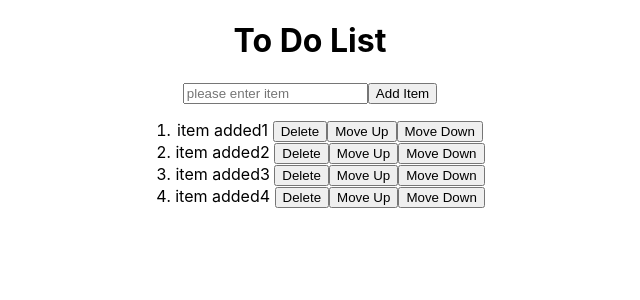
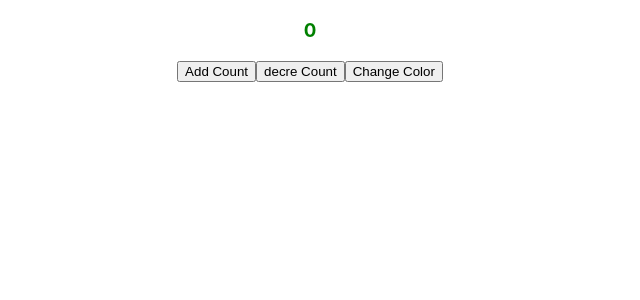
Before and after one commit to anushad246/react-all-concepts, a React (Create React App) app: page / in a window 1280 px wide. Shown: the top 300 px of the page, without its empty margins (330-970 px from the left). Built offline with nearby package versions, Linux system fonts and the light colour scheme.

Commit message:
useEffect hook

```diff
--- a/src/App.jsx
+++ b/src/App.jsx
@@ -20,7 +20,8 @@ import "./App.css";
 // import UpdateObjectInState from "./practice-components/UpdateObjectInState";
 // import UpdateArrayInState from "./practice-components/UpdateArrayInState";
 // import ArrOfObj from "./practice-components/ArrOfObj";
-import Crud from './practice-components/Crud'
+// import Crud from './practice-components/Crud'
+import UseEffects from './practice-components/UseEffects'
 
 const user = {
   name: "Anusha Dammalapati",
@@ -170,7 +171,8 @@ function App() {
       {/* <UpdateObjectInState></UpdateObjectInState> */}
       {/* <UpdateArrayInState></UpdateArrayInState> */}
       {/* <ArrOfObj></ArrOfObj> */}
-      <Crud></Crud>
+      {/* <Crud></Crud> */}
+      <UseEffects></UseEffects>
     </div>
   );
 }
--- a/src/practice-components/Crud.jsx
+++ b/src/practice-components/Crud.jsx
@@ -1,27 +1,32 @@
 import React, { useState } from "react";
 
 const Crud = () => {
-  const [task, setTask] = useState(["item added1", "item added2", "item added3","item added4"]);
+  const [task, setTask] = useState([
+    "item added1",
+    "item added2",
+    "item added3",
+    "item added4",
+  ]);
   const [newTask, setNewTask] = useState();
 
-  function handleInputEvent(event){
+  function handleInputEvent(event) {
     setNewTask(event.target.value);
-  };
+  }
 
-  function addTask(){
-      setTask(t => [...t, newTask]);
-      setNewTask("")
+  function addTask() {
+    setTask((t) => [...t, newTask]);
+    setNewTask("");
   }
 
   function deleteItem(i) {
-    let deletItem = task.filter((item, index) => i !== index)
-    setTask(deletItem)
+    let deletItem = task.filter((item, index) => i !== index);
+    setTask(deletItem);
   }
 
   function moveUp(index) {
     let upDateTask = [...task];
-    [upDateTask[0], upDateTask[index]] = [upDateTask[index], upDateTask[0]]
-    setTask(upDateTask)
+    [upDateTask[0], upDateTask[index]] = [upDateTask[index], upDateTask[0]];
+    setTask(upDateTask);
   }
 
   function moveDown(index) {
@@ -30,11 +35,12 @@ const Crud = () => {
     }
 
     let updatedTask = [...task];
-    [updatedTask[index], updatedTask[index + 1]] = [updatedTask[index + 1], updatedTask[index]];
+    [updatedTask[index], updatedTask[index + 1]] = [
+      updatedTask[index + 1],
+      updatedTask[index],
+    ];
     setTask(updatedTask);
   }
-
-
 
   return (
     <div>
--- /dev/null
+++ b/src/practice-components/UseEffects.jsx
@@ -0,0 +1,23 @@
+import React, { useState } from "react";
+import { useEffect } from "react";
+
+const UseEffects = () => {
+  const [count, setCount] = useState(0);
+  const [colr, setColor] = useState("green")
+  const addCount = () => setCount(count + 1);
+  const reduceCount = () => count > 0 ? setCount(count - 1) : 0;
+  const changeColor = () => colr === "green" ? setColor("red") : setColor("green")
+
+  useEffect(()=>{
+    document.title = `count: ${count}`
+  }, [count, colr])
+  return (
+    <div>
+      <h3 style={{color:colr}}>{count}</h3>
+      <button onClick={addCount}>Add Count</button>
+      <button onClick={reduceCount}>decre Count</button>
+      <button onClick={changeColor}>Change Color</button>
+    </div>
+  );
+};
+export default UseEffects;
```
